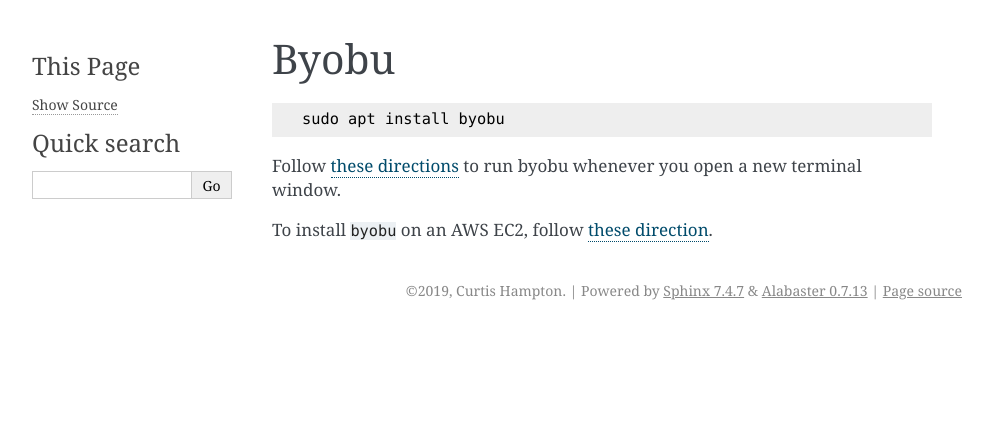
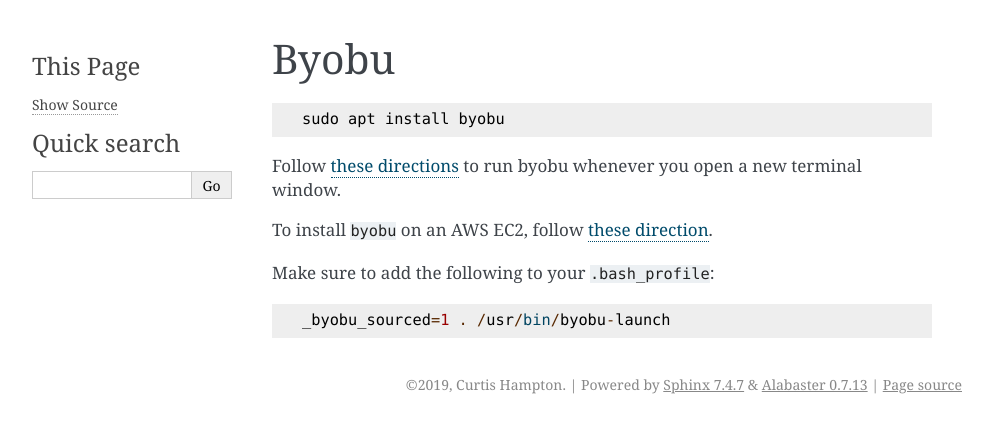
Before and after one commit to CurtLH/gyst, a Sphinx documentation site: the page built from source/install/byobu.rst, in a window 1280 px wide. Shown: the top 433 px of the page, without its empty margins (148-1141 px from the left). Built offline with Sphinx 7.4.7, drawn with Linux system fonts in a browser that asks for light colours.

Commit message:
Update byobu.rst

```diff
--- a/source/install/byobu.rst
+++ b/source/install/byobu.rst
@@ -8,3 +8,9 @@
 Follow `these directions <https://superuser.com/a/712613>`_ to run byobu whenever you open a new terminal window.
 
 To install :code:`byobu` on an AWS EC2, follow `these direction <https://stackoverflow.com/a/30599606/3420371>`_.
+
+Make sure to add the following to your :code:`.bash_profile`:
+
+.. code-block::
+
+   _byobu_sourced=1 . /usr/bin/byobu-launch
```
